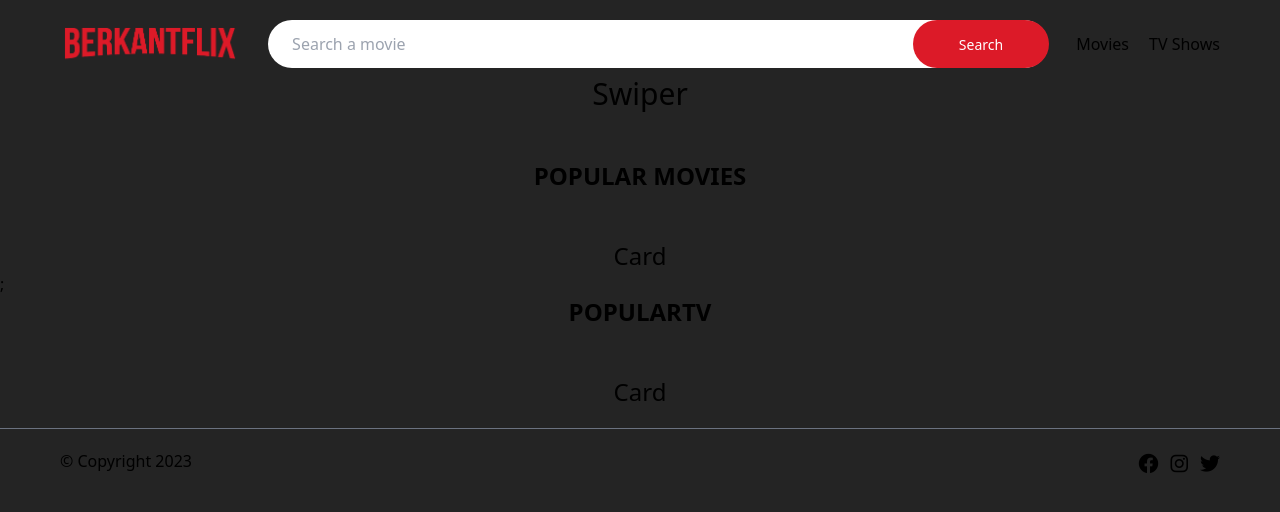
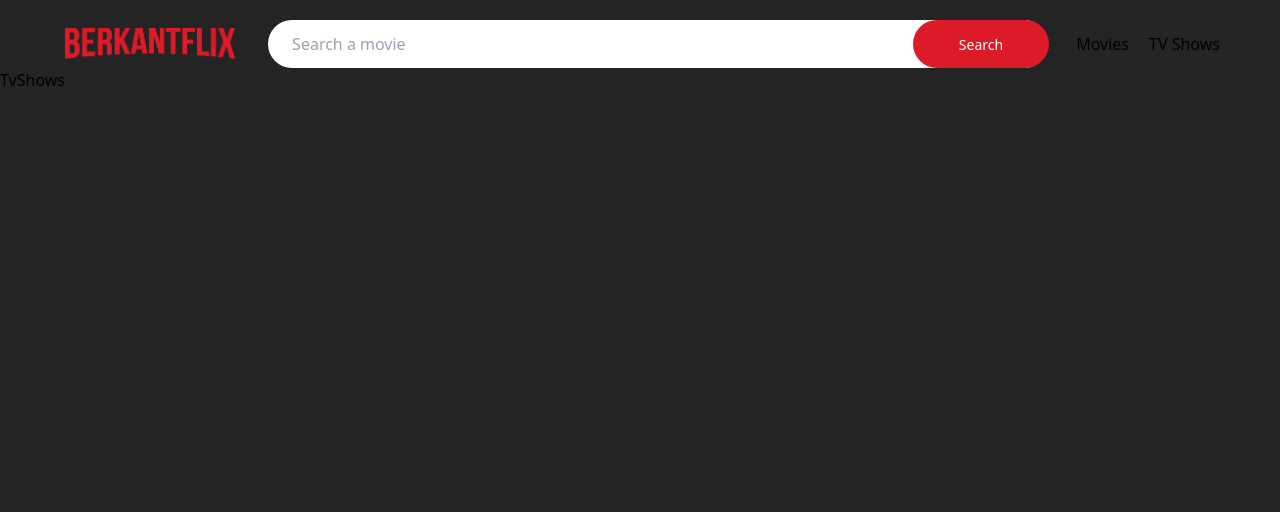
Before and after one commit to Berkanttumer/React_Projects, a React (Vite) app in the folder BerkantFlix/: page /tvshows in a window 1280 px wide. Shown: the top 512 px of the page. Built offline with nearby package versions, Linux system fonts and the light colour scheme.

Commit message:
React- DOM is installed and integrated

```diff
--- a/BerkantFlix/src/App.jsx
+++ b/BerkantFlix/src/App.jsx
@@ -4,15 +4,18 @@ import Footer from './components/layouts/Footer';
 import Swiper from './components/layouts/Swiper';
 import PopularMovies from './components/layouts/PopularMovies';
 import PopularTV from './components/layouts/PopularTV';
+import { Route, Routes } from 'react-router-dom';
+import Home from './components/pages/Home';
+import TvShows from './components/pages/TvShows';
 
 function App() {
   return (
     <>
       <Header />
-      <Swiper />
-      <PopularMovies />
-      <PopularTV />
-      <Footer />
+      <Routes>
+        <Route path="/" element={<Home />} />
+        <Route path="/tvshows" element={<TvShows />} />
+      </Routes>
     </>
   );
 }
--- a/BerkantFlix/src/components/layouts/Header.jsx
+++ b/BerkantFlix/src/components/layouts/Header.jsx
@@ -16,7 +16,7 @@ const Header = () => {
                 <a className="w-[180px]">
                   <img className="" src={logo} alt="" />
                 </a>
-                <form action="search.html" className="mt-2 search-form-mobile">
+                <form className="mt-2 search-form-mobile">
                   <input
                     className="mobile-search"
                     id="searchInputMobile"
@@ -26,10 +26,10 @@ const Header = () => {
                 </form>
                 <ul className="list">
                   <li>
-                    <a href="index.html">Movies</a>
+                    <a>Movies</a>
                   </li>
                   <li>
-                    <a href="tv-shows.html">TV Shows</a>
+                    <a>TV Shows</a>
                   </li>
                 </ul>
               </div>
@@ -42,11 +42,11 @@ const Header = () => {
             <i className="fa-solid fa-bars"></i>
           </button>
           <div className="logo">
-            <a href="index.html" className="">
+            <a className="">
               <img className="w-[180px]" src={logo} alt="" />
             </a>
           </div>
-          <form action="search.html" id="search-form" className="search-form">
+          <form id="search-form" className="search-form">
             <div className="input relative">
               <input
                 className="text-l w-[780px] outline-none border-none text-black p-3 pl-6 rounded-full"
--- /dev/null
+++ b/BerkantFlix/src/components/pages/Home.jsx
@@ -0,0 +1,19 @@
+import React from 'react';
+import Header from '../layouts/Header';
+import Swiper from '../layouts/Swiper';
+import PopularMovies from '../layouts/PopularMovies';
+import PopularTV from '../layouts/PopularTV';
+import Footer from '../layouts/Footer';
+
+const Home = () => {
+  return (
+    <>
+      <Swiper />
+      <PopularMovies />
+      <PopularTV />
+      <Footer />
+    </>
+  );
+};
+
+export default Home;
--- a/BerkantFlix/src/components/pages/TvShows.jsx
+++ b/BerkantFlix/src/components/pages/TvShows.jsx
@@ -0,0 +1,7 @@
+import React from 'react';
+
+const TvShows = () => {
+  return <div>TvShows</div>;
+};
+
+export default TvShows;
```
